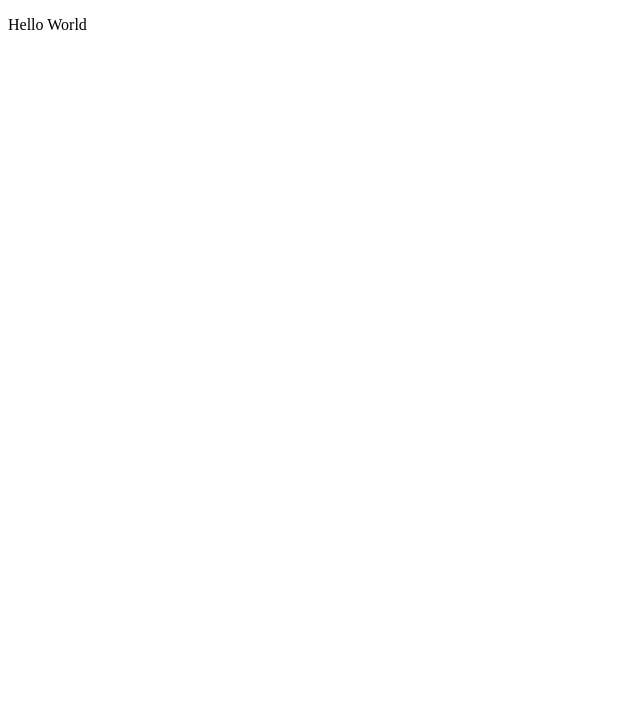
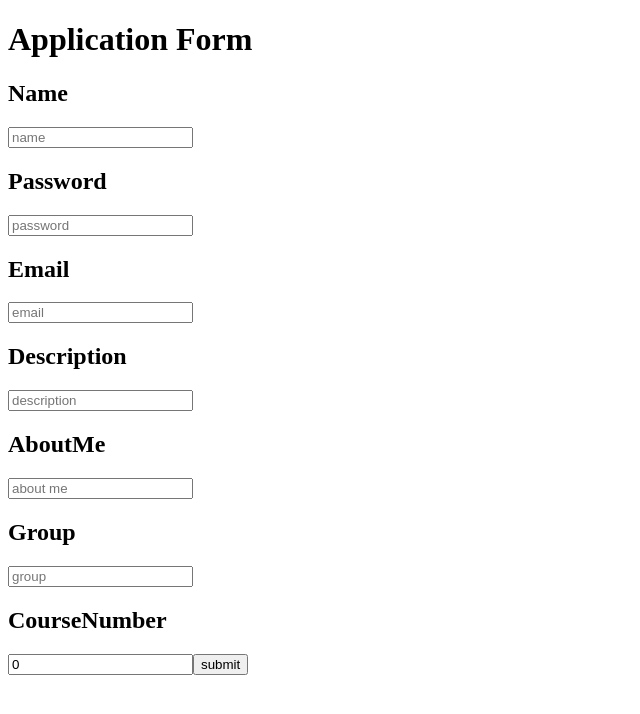
Before and after one commit to ValeryManoilov/profilecodapp, a React (Vite) app: page / in a window 1280 px wide. Shown: the top 714 px of the page, without its empty margins (0-640 px from the left). Built offline with nearby package versions, Linux system fonts and the light colour scheme.

Commit message:
test46 commit

```diff
--- a/src/components/HelloPage.jsx
+++ b/src/components/HelloPage.jsx
@@ -44,240 +44,237 @@ const validSchemeUser = Yup.object().shape({
 })
 
 const HelloPage = () => {
-    return(
-        <p>Hello World</p>
-    )
-    // const [telegramId, setId] = useState();
-    // const [isAdmin, setIsAdmin] = useState(false)
+    const [telegramId, setId] = useState();
+    const [isAdmin, setIsAdmin] = useState(false)
 
-    // const navigate = useNavigate();
+    const navigate = useNavigate();
 
-    // useEffect(() => {
-    //     const fetchData = async () => {
-    //         if (window.Telegram?.WebApp) {
-    //             const tg = window.Telegram.WebApp;
+    useEffect(() => {
+        const fetchData = async () => {
+            if (window.Telegram?.WebApp) {
+                const tg = window.Telegram.WebApp;
 
-    //             tg.ready();
-    //             tg.expand();
+                tg.ready();
+                tg.expand();
 
 
-    //             if (tg.initDataUnsafe?.user) {
-    //                 const user = tg.initDataUnsafe.user;
+                if (tg.initDataUnsafe?.user) {
+                    const user = tg.initDataUnsafe.user;
 
-    //                 setId(user.id)
-    //                 console.log(user.id)
+                    setId(user.id)
+                    console.log(user.id)
 
-    //                 await axios.get("https://localhost:7062/user/isadmin", {
-    //                     params:
-    //                     {
-    //                         telegramId: user.id
-    //                     },
-    //                     headers:
-    //                     {
-    //                         "Content-type": "application/json"
-    //                     }
-    //                 })
-    //                 .then((res) => {
-    //                     setIsAdmin(res.data)
-    //                 })
+                    await axios.get("https://localhost:7062/user/isadmin", {
+                        params:
+                        {
+                            telegramId: user.id
+                        },
+                        headers:
+                        {
+                            "Content-type": "application/json"
+                        }
+                    })
+                    .then((res) => {
+                        setIsAdmin(res.data)
+                    })
 
-    //                 if (!isAdmin)
-    //                 {
-    //                     await axios.get("https://localhost:7062/user/getbyid", {
-    //                         params:
-    //                         {
-    //                             telegramId: user.id
-    //                         },
-    //                         headers:
-    //                         {
-    //                             "Content-type": "application/json"
-    //                         }
-    //                     })
-    //                     .then((res) => {
-    //                         userStore.set(res.data)
-    //                         navigate("/profile")
-    //                     })
-    //                     .catch((err) => {
-    //                         console.log(err)
-    //                     })
-    //                 }
-    //             }
-    //             else {
-    //                 console.error('User data not available');
-    //             }
-    //         }
-    //         else {
-    //             console.error('Telegram WebApp not detected');
-    //         }
-    //     }
+                    if (!isAdmin)
+                    {
+                        await axios.get("https://localhost:7062/user/getbyid", {
+                            params:
+                            {
+                                telegramId: user.id
+                            },
+                            headers:
+                            {
+                                "Content-type": "application/json"
+                            }
+                        })
+                        .then((res) => {
+                            userStore.set(res.data)
+                            navigate("/profile")
+                        })
+                        .catch((err) => {
+                            console.log(err)
+                        })
+                    }
+                }
+                else {
+                    console.error('User data not available');
+                }
+            }
+            else {
+                console.error('Telegram WebApp not detected');
+            }
+        }
 
-    //     fetchData()
-    // }, [])
+        fetchData()
+    }, [])
 
 
-    // function AddUser(values)
-    // {
-    //     const user = window.Telegram.WebApp.initDataUnsafe.user;
-    //     console.log(user.id)
-    //     axios.post("https://localhost:7062/user/sendapp",
-    //         {
-    //             telegramId: String(user.id),
-    //             userName: values.username,
-    //             email: values.email,
-    //             password: values.password,
-    //             description: values.description,
-    //             aboutMe: values.aboutme,
-    //             group: values.group,
-    //             courseNumber: values.courseNumber,
-    //         },
-    //         {
-    //             headers: {
-    //                 "Content-Type":"application/json"
-    //             }
-    //         }
-    //     )
-    //     .then((res) =>
-    //     {
-    //         userStore.set(res.data)
-    //         console.log(res.data)
-    //         navigate("/profile")
-    //     })
-    //     .catch((err) => console.log(err))
-    // };
+    function AddUser(values)
+    {
+        const user = window.Telegram.WebApp.initDataUnsafe.user;
+        console.log(user.id)
+        axios.post("https://localhost:7062/user/sendapp",
+            {
+                telegramId: String(user.id),
+                userName: values.username,
+                email: values.email,
+                password: values.password,
+                description: values.description,
+                aboutMe: values.aboutme,
+                group: values.group,
+                courseNumber: values.courseNumber,
+            },
+            {
+                headers: {
+                    "Content-Type":"application/json"
+                }
+            }
+        )
+        .then((res) =>
+        {
+            userStore.set(res.data)
+            console.log(res.data)
+            navigate("/profile")
+        })
+        .catch((err) => console.log(err))
+    };
 
 
-    // function AdminAuth(values)
-    // {
-    //     axios.post("https://localhost:7062/user/adminauth", {
-    //         userName: values.username,
-    //         password: values.password
-    //     },
-    //     {
-    //         headers:
-    //         {
-    //             "Content-Type": "application/json"
-    //         }
-    //     }
-    // )
-    //     .then((res) =>
-    //     {
-    //         console.log(res);
-    //         navigate("/adminpanel")
-    //     })
-    //     .catch((err) => console.log(err));
-    // }
+    function AdminAuth(values)
+    {
+        axios.post("https://localhost:7062/user/adminauth", {
+            userName: values.username,
+            password: values.password
+        },
+        {
+            headers:
+            {
+                "Content-Type": "application/json"
+            }
+        }
+    )
+        .then((res) =>
+        {
+            console.log(res);
+            navigate("/adminpanel")
+        })
+        .catch((err) => console.log(err));
+    }
 
 
-    // const formikUser = useFormik({
-    //     initialValues: {
-    //         username: '',
-    //         password: '',
-    //         email: '',
-    //         description: '',
-    //         aboutme: '',
-    //         group: '',
-    //         courseNumber: 0,
-    //     },
-    //     validationSchema: validSchemeUser,
-    //     onSubmit: (values) => {AddUser(values)}
-    // })
+    const formikUser = useFormik({
+        initialValues: {
+            username: '',
+            password: '',
+            email: '',
+            description: '',
+            aboutme: '',
+            group: '',
+            courseNumber: 0,
+        },
+        validationSchema: validSchemeUser,
+        onSubmit: (values) => {AddUser(values)}
+    })
 
-    // const formikAdmin = useFormik({
-    //     initialValues: {
-    //         username: '',
-    //         password: '',
-    //     },
-    //     onSubmit: (values) => {AdminAuth(values)}
-    // })
+    const formikAdmin = useFormik({
+        initialValues: {
+            username: '',
+            password: '',
+        },
+        onSubmit: (values) => {AdminAuth(values)}
+    })
 
-    // return(
-    //     <>
-    //         {
-    //             isAdmin
-    //             ?
-    //             <AdminAuthorizeContainer>
-    //                 <form onSubmit={formikAdmin.handleSubmit}>
-    //                     <InputText>Username</InputText>
-    //                     <Input
-    //                         placeholder="username"
-    //                         id="username"
-    //                         value={formikAdmin.values.username}
-    //                         onChange={formikAdmin.handleChange}/>
-    //                     <InputText>Password</InputText>
-    //                     <Input
-    //                         placeholder="password"
-    //                         id="password"
-    //                         value={formikAdmin.values.password}
-    //                         onChange={formikAdmin.handleChange}
-    //                     />
-    //                     <button type="submit">auth</button>
-    //                 </form>
-    //             </AdminAuthorizeContainer>
-    //             :
-    //             <RegistrationContainer>
-    //                 <RegistrationContent>
-    //                     <Title>
-    //                         Application Form
-    //                     </Title>
-    //                     <InputContainer>
-    //                         <form onSubmit={formikUser.handleSubmit}>
-    //                             <InputText>Name</InputText>
-    //                             <Input
-    //                                 placeholder="name"
-    //                                 id="username"
-    //                                 value={formikUser.values.username}
-    //                                 onChange={formikUser.handleChange}
-    //                             />
-    //                             <InputText>Password</InputText>
-    //                             <Input
-    //                                 placeholder="password"
-    //                                 id="password"
-    //                                 value={formikUser.values.password}
-    //                                 onChange={formikUser.handleChange}
-    //                             />
-    //                             <InputText>Email</InputText>
-    //                             <Input
-    //                                 placeholder="email"
-    //                                 id="email"
-    //                                 value={formikUser.values.email}
-    //                                 onChange={formikUser.handleChange}
-    //                             />
-    //                             <InputText>Description</InputText>
-    //                             <Input
-    //                                 placeholder="description"
-    //                                 id="description"
-    //                                 value={formikUser.values.description}
-    //                                 onChange={formikUser.handleChange}
-    //                             />
-    //                             <InputText>AboutMe</InputText>
-    //                             <Input
-    //                                 placeholder="about me"
-    //                                 id="aboutme"
-    //                                 value={formikUser.values.aboutme}
-    //                                 onChange={formikUser.handleChange}
-    //                             />
-    //                             <InputText>Group</InputText>
-    //                             <Input
-    //                                 placeholder="group"
-    //                                 id="group"
-    //                                 value={formikUser.values.group}
-    //                                 onChange={formikUser.handleChange}
-    //                             />
-    //                             <InputText>CourseNumber</InputText>
-    //                             <Input
-    //                                 placeholder="courseNumber"
-    //                                 id="courseNumber"
-    //                                 value={formikUser.values.courseNumber}
-    //                                 onChange={formikUser.handleChange}
-    //                             />
-    //                             <button type="submit">submit</button>
-    //                         </form>
-    //                     </InputContainer>
-    //                 </RegistrationContent>
-    //             </RegistrationContainer>
-    //         }
-    //     </>
-    // )
+    return(
+        <>
+            {
+                isAdmin
+                ?
+                <AdminAuthorizeContainer>
+                    <form onSubmit={formikAdmin.handleSubmit}>
+                        <InputText>Username</InputText>
+                        <Input
+                            placeholder="username"
+                            id="username"
+                            value={formikAdmin.values.username}
+                            onChange={formikAdmin.handleChange}/>
+                        <InputText>Password</InputText>
+                        <Input
+                            placeholder="password"
+                            id="password"
+                            value={formikAdmin.values.password}
+                            onChange={formikAdmin.handleChange}
+                        />
+                        <button type="submit">auth</button>
+                    </form>
+                </AdminAuthorizeContainer>
+                :
+                <RegistrationContainer>
+                    <RegistrationContent>
+                        <Title>
+                            Application Form
+                        </Title>
+                        <InputContainer>
+                            <form onSubmit={formikUser.handleSubmit}>
+                                <InputText>Name</InputText>
+                                <Input
+                                    placeholder="name"
+                                    id="username"
+                                    value={formikUser.values.username}
+                                    onChange={formikUser.handleChange}
+                                />
+                                <InputText>Password</InputText>
+                                <Input
+                                    placeholder="password"
+                                    id="password"
+                                    value={formikUser.values.password}
+                                    onChange={formikUser.handleChange}
+                                />
+                                <InputText>Email</InputText>
+                                <Input
+                                    placeholder="email"
+                                    id="email"
+                                    value={formikUser.values.email}
+                                    onChange={formikUser.handleChange}
+                                />
+                                <InputText>Description</InputText>
+                                <Input
+                                    placeholder="description"
+                                    id="description"
+                                    value={formikUser.values.description}
+                                    onChange={formikUser.handleChange}
+                                />
+                                <InputText>AboutMe</InputText>
+                                <Input
+                                    placeholder="about me"
+                                    id="aboutme"
+                                    value={formikUser.values.aboutme}
+                                    onChange={formikUser.handleChange}
+                                />
+                                <InputText>Group</InputText>
+                                <Input
+                                    placeholder="group"
+                                    id="group"
+                                    value={formikUser.values.group}
+                                    onChange={formikUser.handleChange}
+                                />
+                                <InputText>CourseNumber</InputText>
+                                <Input
+                                    placeholder="courseNumber"
+                                    id="courseNumber"
+                                    value={formikUser.values.courseNumber}
+                                    onChange={formikUser.handleChange}
+                                />
+                                <button type="submit">submit</button>
+                            </form>
+                        </InputContainer>
+                    </RegistrationContent>
+                </RegistrationContainer>
+            }
+        </>
+    )
 }
 
 export default HelloPage;
```
